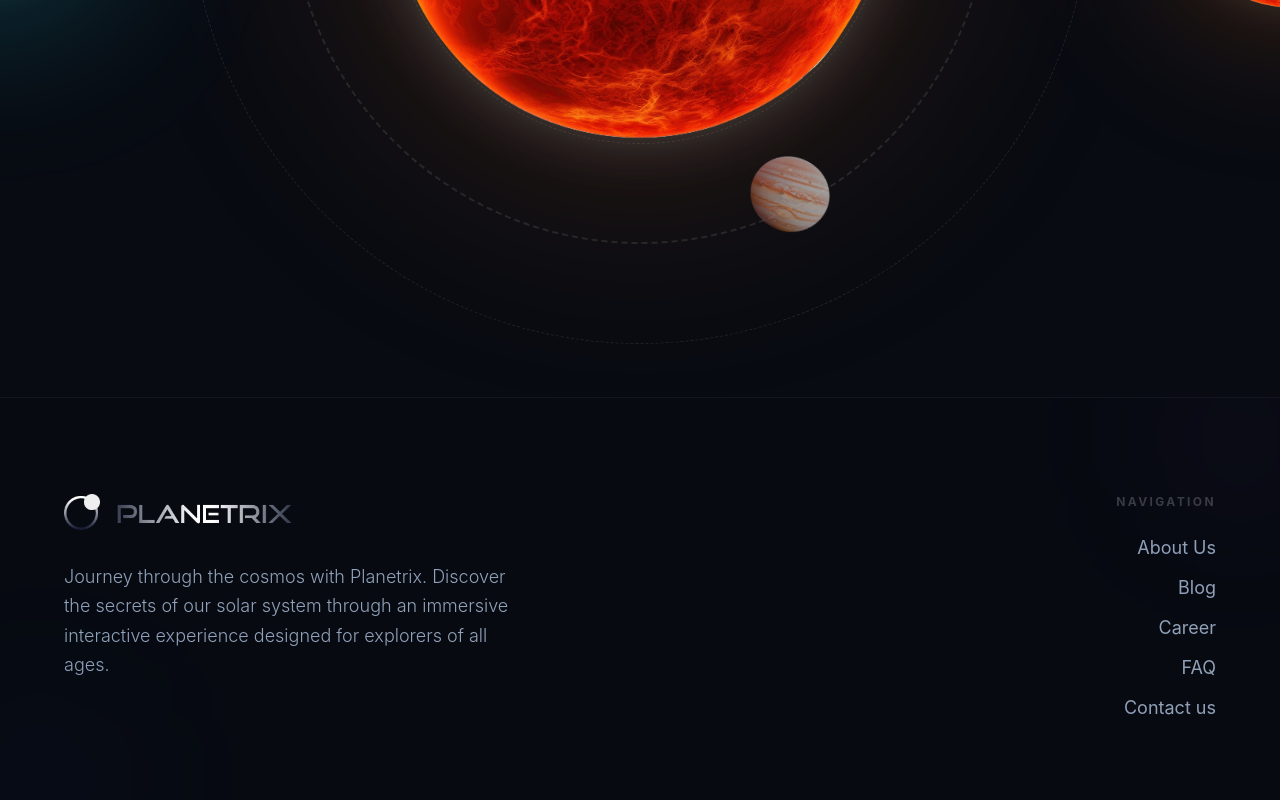
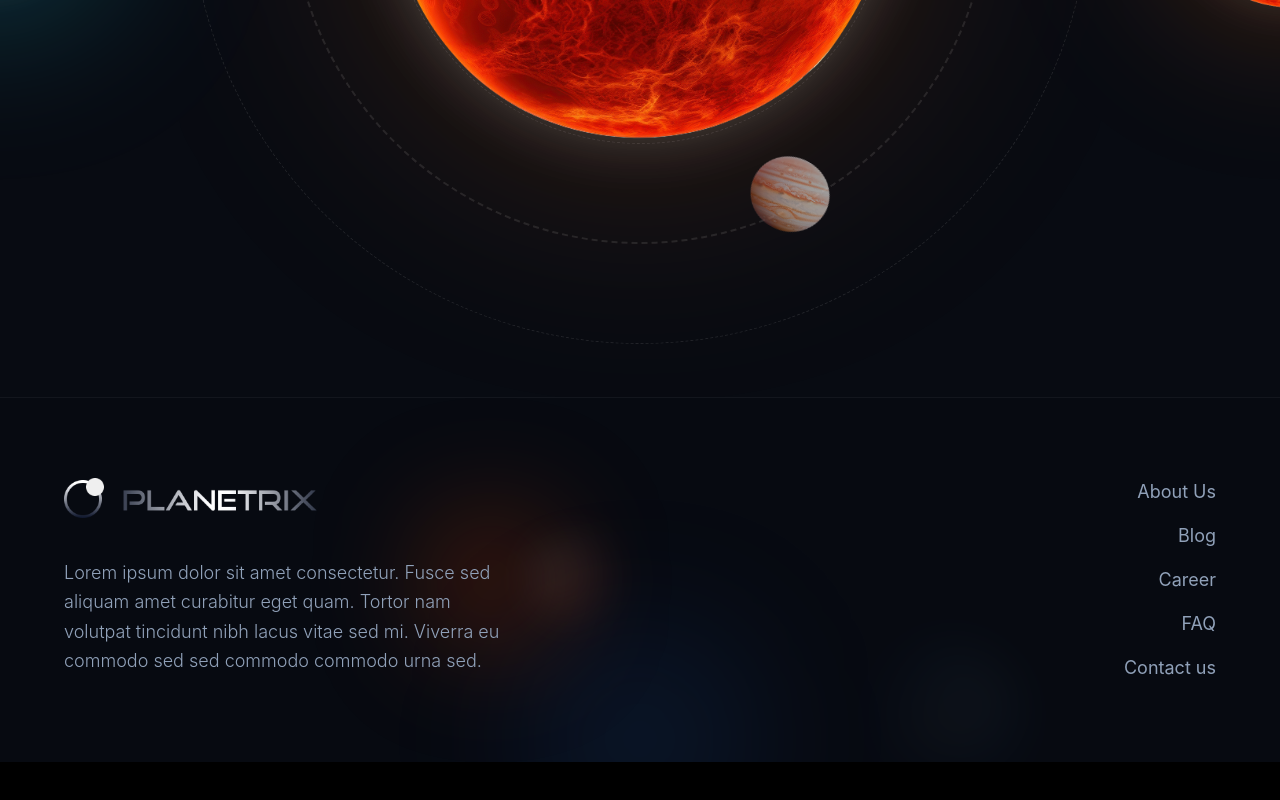
Before and after one commit to shuvo794/planetrix-app, a React (Vite) app: page / in a window 1280 px wide. Shown: the part 1009-1809 px from the top of the page. After the commit the page ends 1771 px from the top, so only its background shows below. Built offline with nearby package versions, Linux system fonts and the light colour scheme.

Commit message:
feat: add Footer component and overhaul README documentation

```diff
--- a/src/components/Footer.jsx
+++ b/src/components/Footer.jsx
@@ -2,67 +2,39 @@ import React from "react";
 
 const Footer = () => {
   return (
-    <footer className="relative z-10 bg-[#080b12]/95 backdrop-blur-3xl border-t border-white/5 py-16 md:py-24 overflow-hidden">
-      <div className="max-w-[1600px] mx-auto px-8 md:px-16 flex flex-col md:flex-row justify-between items-start gap-12">
+    <footer className="relative z-10 bg-[#080b12]/98 border-t border-white/5 py-16 md:py-20 overflow-hidden">
+      <div className="max-w-[1600px] mx-auto px-8 md:px-16 flex flex-col md:flex-row justify-between items-start gap-12 relative z-10">
         {/* Left: Logo & Description */}
-        <div className="max-w-md">
-          <div className="flex items-center mb-8">
-            <img
-              src="/Logo.png"
-              alt="Planetrix Logo"
-              className="h-9 w-auto brightness-110"
-            />
+        <div className="max-w-xl">
+          <div className="flex items-center mb-10">
+            <img src="/Logo.png" alt="Planetrix Logo" className="h-10 w-auto brightness-110" />
           </div>
-          <p className="text-slate-400 leading-relaxed text-base md:text-lg font-light">
-            Journey through the cosmos with Planetrix. Discover the secrets of
-            our solar system through an immersive interactive experience
-            designed for explorers of all ages.
+          <p className="text-slate-400 leading-relaxed text-base md:text-lg font-light max-w-md">
+            Lorem ipsum dolor sit amet consectetur. Fusce sed aliquam amet
+            curabitur eget quam. Tortor nam volutpat tincidunt nibh lacus vitae sed
+            mi. Viverra eu commodo sed sed commodo commodo urna sed.
           </p>
         </div>
 
         {/* Right: Vertical Links */}
         <div className="flex flex-col gap-4 text-right">
-          <h4 className="text-white/20 font-bold tracking-[0.2em] uppercase text-xs mb-2">
-            Navigation
-          </h4>
-          <nav className="flex flex-col gap-3 text-slate-400 text-base md:text-lg">
-            <a
-              href="#"
-              className="hover:text-white transition-all hover:-translate-x-1"
-            >
-              About Us
-            </a>
-            <a
-              href="#"
-              className="hover:text-white transition-all hover:-translate-x-1"
-            >
-              Blog
-            </a>
-            <a
-              href="#"
-              className="hover:text-white transition-all hover:-translate-x-1"
-            >
-              Career
-            </a>
-            <a
-              href="#"
-              className="hover:text-white transition-all hover:-translate-x-1"
-            >
-              FAQ
-            </a>
-            <a
-              href="#"
-              className="hover:text-white transition-all hover:-translate-x-1"
-            >
-              Contact us
-            </a>
+          <nav className="flex flex-col gap-4 text-slate-400 text-base md:text-lg">
+            <a href="#" className="hover:text-white transition-colors">About Us</a>
+            <a href="#" className="hover:text-white transition-colors">Blog</a>
+            <a href="#" className="hover:text-white transition-colors">Career</a>
+            <a href="#" className="hover:text-white transition-colors">FAQ</a>
+            <a href="#" className="hover:text-white transition-colors">Contact us</a>
           </nav>
         </div>
       </div>
 
-      {/* Subtle Background Elements */}
-      <div className="absolute -bottom-10 -left-10 w-40 h-40 bg-blue-500/5 blur-[80px] rounded-full"></div>
-      <div className="absolute -top-10 -right-10 w-40 h-40 bg-purple-500/5 blur-[80px] rounded-full"></div>
+      {/* Decorative Blurred Background Elements */}
+      <div className="absolute top-1/2 left-1/3 -translate-y-1/2 w-32 h-32 bg-orange-600/30 blur-[60px] rounded-full pointer-events-none"></div>
+      <div className="absolute bottom-[-20%] left-1/2 -translate-x-1/2 w-48 h-48 bg-blue-500/15 blur-[80px] rounded-full pointer-events-none"></div>
+
+      {/* Background Planet Images (highly blurred) */}
+      <img src="/Mars.png" className="absolute top-1/2 left-[40%] -translate-y-1/2 w-32 opacity-10 blur-[20px] pointer-events-none hidden md:block" alt="" />
+      <img src="/Earth.png" className="absolute bottom-[-10%] right-[20%] w-40 opacity-5 blur-[25px] pointer-events-none hidden md:block" alt="" />
     </footer>
   );
 };
```
Also changed, not shown: 1 other file (tests, documents, lock files or other folders).
